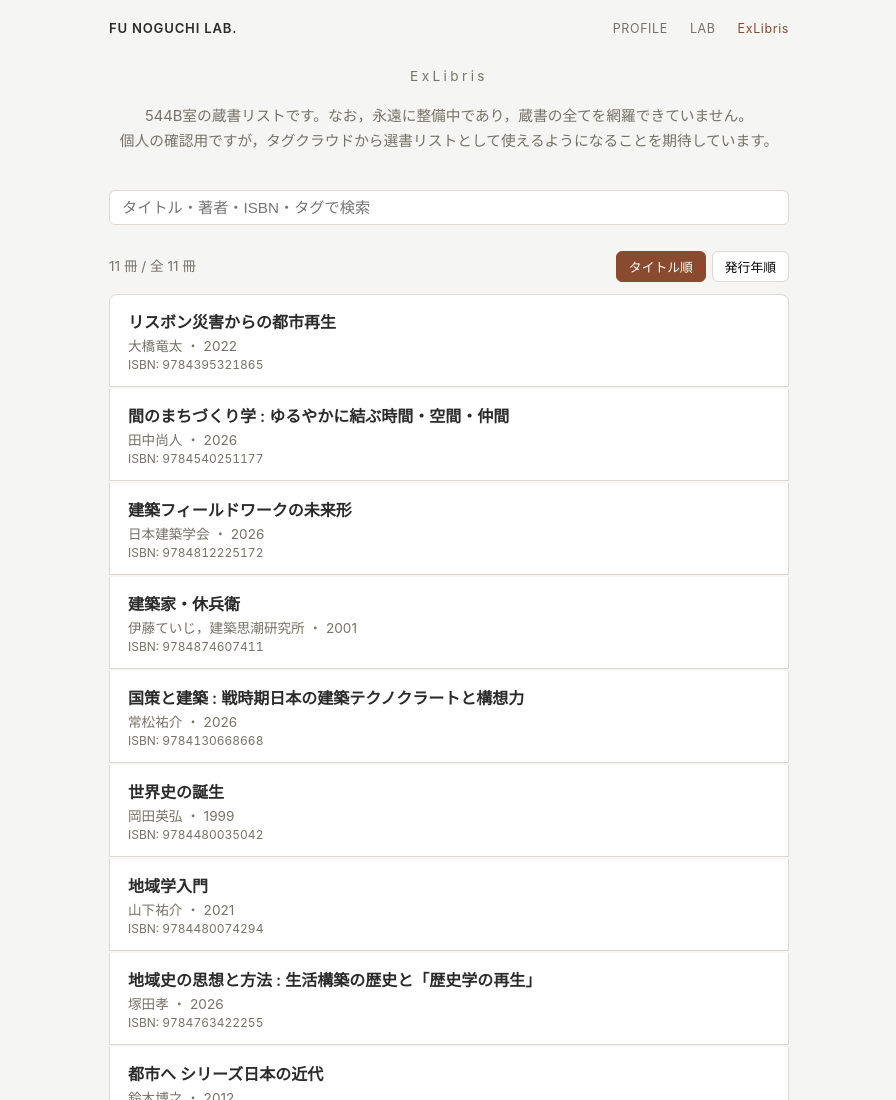
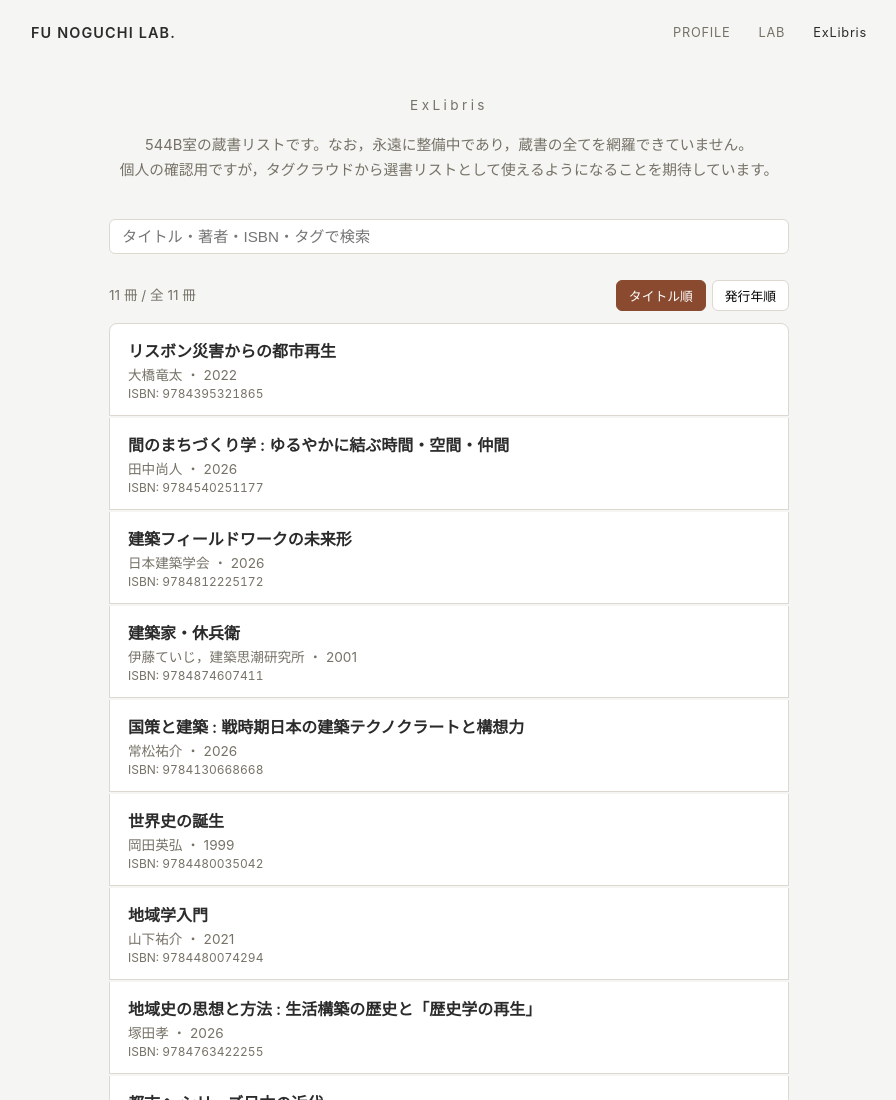
Before and after one commit to yutanoguchi051/ExLibris, a plain HTML site: page index.html in a window 1280 px wide. Shown: the top 1100 px of the page, without its empty margins (191-1087 px from the left). Drawn offline with Linux system fonts and the light colour scheme.

Commit message:
ナビゲーションのスタイルをプロフィール/LABページと完全に一致させる
Co-Authored-By: Claude Sonnet 5 <noreply@anthropic.com>

```diff
--- a/css/public.css
+++ b/css/public.css
@@ -2,24 +2,24 @@
   display: flex;
   justify-content: space-between;
   align-items: center;
-  padding: 20px 20px 0;
-  max-width: 720px;
+  padding: 24px 32px;
+  max-width: 900px;
   margin: 0 auto;
 }
 
 .site-nav .brand {
   font-weight: 600;
-  letter-spacing: 0.06em;
-  font-size: 0.82rem;
+  letter-spacing: 0.08em;
+  font-size: 0.9rem;
   color: var(--text);
   text-decoration: none;
 }
 
 .site-nav .nav-links {
   display: flex;
-  gap: 22px;
-  font-size: 0.78rem;
-  letter-spacing: 0.05em;
+  gap: 28px;
+  font-size: 0.8rem;
+  letter-spacing: 0.06em;
 }
 
 .site-nav .nav-links a,
@@ -29,7 +29,7 @@
 }
 
 .site-nav .nav-links .current {
-  color: var(--accent-dark);
+  color: var(--text);
 }
 
 .site-header {
```
